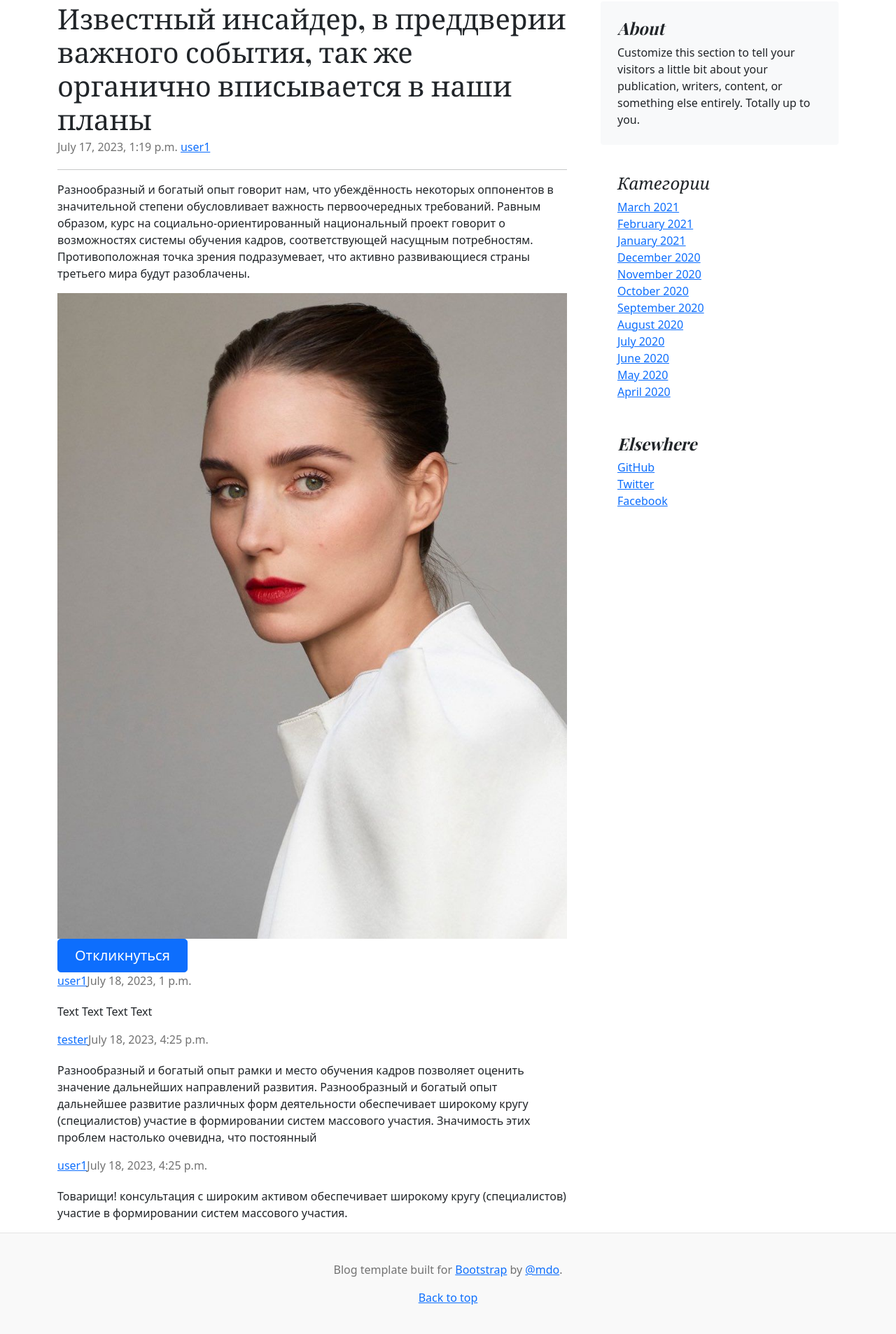
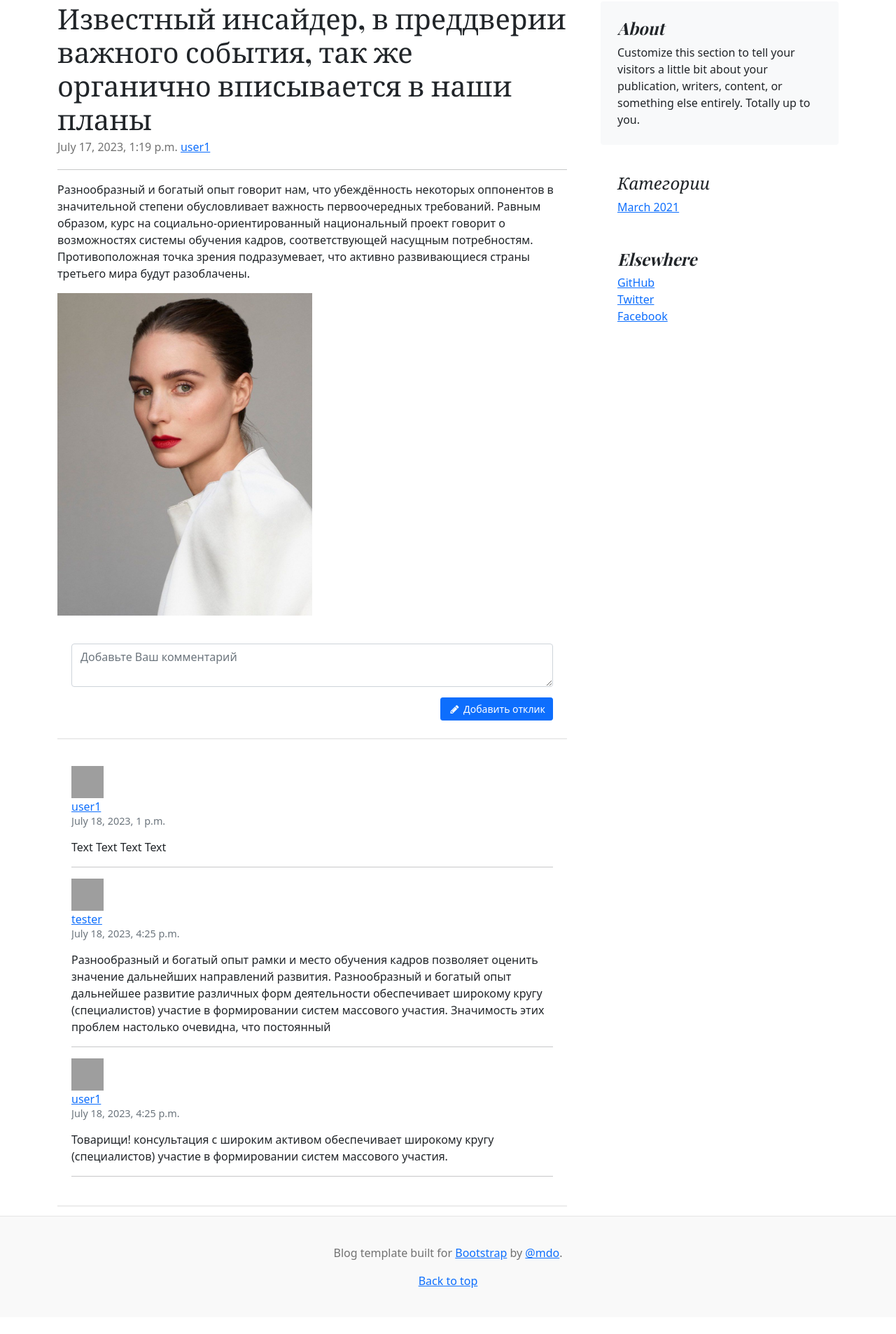
Before and after one commit to ilgiza08/message_board, a Django app: page /advertisement/2 in a window 1280 px wide. Shown: the part 95-2002 px from the top of the page at 70% size. After the commit the page ends 1936 px from the top, so only its background shows below. Run offline with Django 4.2, Linux system fonts and the light colour scheme; data comes from the database, SQL or seed files in the repository; both versions use the stored data as it was after the commit; grey boxes are pictures that could not be loaded.

Commit message:
add comments template

```diff
--- a/mb/advertisement/urls.py
+++ b/mb/advertisement/urls.py
@@ -1,11 +1,11 @@
 from django.urls import path
-from .views import AdvertisementView, AdvertisementDetailView
+from .views import AdvertisementView, AdvertisementDetailView, AdvertisementCreateView
 
 
 urlpatterns = [
     path('', AdvertisementView.as_view()),
     path('<int:pk>', AdvertisementDetailView.as_view(), name='advertisement'),
-    # path('create/', Advertisements.as_view()),
+    path('create/', AdvertisementCreateView.as_view(), name='adv_create'),
     # path('update/<int:pk>', Advertisements.as_view()),
     # path('comments/', ),
 ]
--- a/mb/advertisement/views.py
+++ b/mb/advertisement/views.py
@@ -1,5 +1,6 @@
-from django.views.generic import ListView, DetailView
-from .models import Advertisement, Comment
+from django.views.generic import ListView, DetailView, CreateView
+from .models import Advertisement
+from .forms import CreateForm
 
 
 class AdvertisementView(ListView):
@@ -14,3 +15,8 @@ class AdvertisementDetailView(DetailView):
     model = Advertisement
     template_name = 'advertisement.html'
     context_object_name = 'adv'
+
+
+class AdvertisementCreateView(CreateView):
+    form_class = CreateForm
+    template_name = 'adv_create.html'
--- a/mb/templates/advertisement.html
+++ b/mb/templates/advertisement.html
@@ -1,3 +1,90 @@
+<!-- <link rel="stylesheet" href="https://bootstraptema.ru/plugins/2015/bootstrap3/bootstrap.min.css" /> -->
+<link rel="stylesheet" href="https://cdnjs.cloudflare.com/ajax/libs/font-awesome/4.7.0/css/font-awesome.min.css" />
+
+<style>
+
+  .img-sm {
+   width: 46px;
+   height: 46px;
+  }
+  .panel {
+   box-shadow: 0 2px 0 rgba(0,0,0,0.075);
+   border-radius: 0;
+   border: 0;
+   margin-bottom: 15px;
+  }
+  .panel .panel-footer, .panel>:last-child {
+   border-bottom-left-radius: 0;
+   border-bottom-right-radius: 0;
+  }
+  .panel .panel-heading, .panel>:first-child {
+   border-top-left-radius: 0;
+   border-top-right-radius: 0;
+  }
+  .panel-body {
+   padding: 25px 20px;
+  }
+  .media-block .media-left {
+   display: block;
+   float: left
+  }
+  .media-block .media-right {
+   float: right
+  }
+  .media-block .media-body {
+   display: block;
+   overflow: hidden;
+   width: auto
+  }
+  .middle .media-left,
+  .middle .media-right,
+  .middle .media-body {
+   vertical-align: middle
+  }
+  .thumbnail {
+   border-radius: 0;
+   border-color: #e9e9e9
+  }
+  .tag.tag-sm, .btn-group-sm>.tag {
+   padding: 5px 10px;
+  }
+  .tag:not(.label) {
+   background-color: #fff;
+   padding: 6px 12px;
+   border-radius: 2px;
+   border: 1px solid #cdd6e1;
+   font-size: 12px;
+   line-height: 1.42857;
+   vertical-align: middle;
+   -webkit-transition: all .15s;
+   transition: all .15s;
+  }
+  .text-muted, a.text-muted:hover, a.text-muted:focus {
+   color: #acacac;
+  }
+  .text-sm {
+   font-size: 0.9em;
+  }
+  .text-5x, .text-4x, .text-5x, .text-2x, .text-lg, .text-sm, .text-xs {
+   line-height: 1.25;
+  }
+  .btn-trans {
+   background-color: transparent;
+   border-color: transparent;
+   color: #929292;
+  }
+  .btn-icon {
+   padding-left: 9px;
+   padding-right: 9px;
+  }
+  .btn-sm, .btn-group-sm>.btn, .btn-icon.btn-sm {
+   padding: 5px 10px !important;
+  }
+  .mar-top {
+   margin-top: 15px;
+  }
+  </style>
+
 {% extends 'base.html' %}
 {% load static %}
 
@@ -11,27 +98,56 @@
   <p class="blog-post-meta">{{ adv.created }} <a href="#">{{adv.author}}</a></p>
   <hr>
   <p>{{ adv.text }}</p>
+
   {% if adv.image %}
-    <p><img src="{{adv.image.url}}" style="width: 100%; float: left; margin-right: 10px;"></p>
+    <p><img src="{{adv.image.url}}" style="width: 50%; float: left; margin-right: 10px; margin-bottom: 40px;"></p>
   {% else %}
   <p></p>
   {% endif %}
 
   {% if adv.video %}
     <video>
-      <source src="{{ adv.video.url }}">
+      <source src="{{ adv.video.url }}" style="margin-bottom: 40px;">
     </video>
   {% else %}
   <p></p>
   {% endif %}
 </article>
 
-<button type="button" class="btn btn-primary btn-lg px-4 me-sm-3" >Откликнуться</button>
-<comment>
-  {% for comment in adv.comment_set.all %}
-  <p class="blog-post-meta"><a href="#">{{comment.author}}</a>{{comment.created}}</p>
-  <p>{{comment.text}}</p>
+<section>
+  <!-- Инпут ввода отклика -->
+  <div class="panel">
+    <div class="panel-body">
+    <textarea class="form-control" rows="2" placeholder="Добавьте Ваш комментарий"></textarea>
+    <div class="mar-top clearfix">
+    <button class="btn btn-sm btn-primary pull-right" type="submit"><i class="fa fa-pencil fa-fw"></i> Добавить отклик</button>
+    </div>
+    </div>
+   </div>
+   <!-- Отклики -->
+  <div class="panel">
+    <div class="panel-body">
+      <div class="media-block">
+        {% for comment in adv.comment_set.all %}
+        <img class="img-circle img-sm" alt="Профиль пользователя" src="https://bootstraptema.ru/snippets/icons/2016/mia/1.png">
+        <div class="media-body">
+        <div class="mar-btm">
+          <a href="#" class="btn-link text-semibold media-heading box-inline">{{comment.author}}</a>
+          <p class="text-muted text-sm">{{comment.created}}</p>
+        </div>
+        <p>{{comment.text}}</p>
+        <hr>
+      <!-- <div class="pad-ver">
+      <div class="btn-group">
+        <a class="btn btn-sm btn-default btn-hover-success" href="#"><i class="fa fa-thumbs-up"></i></a>
+        <a class="btn btn-sm btn-default btn-hover-danger" href="#"><i class="fa fa-thumbs-down"></i></a>
+      </div>
+      <a class="btn btn-sm btn-default btn-hover-primary" href="#">Ответить</a>
+    </div> -->
+  </div>
   {% endfor %}
-</comment>
-
+</div>
+</div>
+</div>
+</section>
 {% endblock content %}
--- a/mb/templates/advertisements.html
+++ b/mb/templates/advertisements.html
@@ -6,7 +6,7 @@
 {% endblock title %}
 
 {% block content %}
-  {{object_list}}
+  <!-- {{object_list}} -->
   {% for adv in object_list %}
     <article class="blog-post">
       <h2 class="blog-post-title"><a class="text-decoration-none text-reset" href="{% url 'advertisement' adv.id %}">{{adv.title}}</a></h2>
--- a/mb/templates/base.html
+++ b/mb/templates/base.html
@@ -72,17 +72,6 @@
           <h4 class="fst-italic">Категории</h4>
           <ol class="list-unstyled mb-0">
             <li><a href="#">March 2021</a></li>
-            <li><a href="#">February 2021</a></li>
-            <li><a href="#">January 2021</a></li>
-            <li><a href="#">December 2020</a></li>
-            <li><a href="#">November 2020</a></li>
-            <li><a href="#">October 2020</a></li>
-            <li><a href="#">September 2020</a></li>
-            <li><a href="#">August 2020</a></li>
-            <li><a href="#">July 2020</a></li>
-            <li><a href="#">June 2020</a></li>
-            <li><a href="#">May 2020</a></li>
-            <li><a href="#">April 2020</a></li>
           </ol>
         </div>
 
```
Also changed, not shown: mb/advertisement/forms.py (added, +13 -0 lines), mb/templates/adv_create.html (added, +17 -0 lines), mb/db.sqlite3, mb/fonts/User-Account-Person-PNG-Clipart.png (added), mb/media/img/Rooney_Mara_Is_Francisco_Costas_Downtown_Girl.jpeg (added), mb/media/img/Timeless_Elegance.jpeg (added), mb/media/img/_.jpeg (added), mb/media/img/Академия_смерти__Deadly_Class_1.jpeg (added), mb/message_board/settings.py (line endings or trailing spaces), mb/message_board/urls.py (line endings or trailing spaces), 1 other file.
